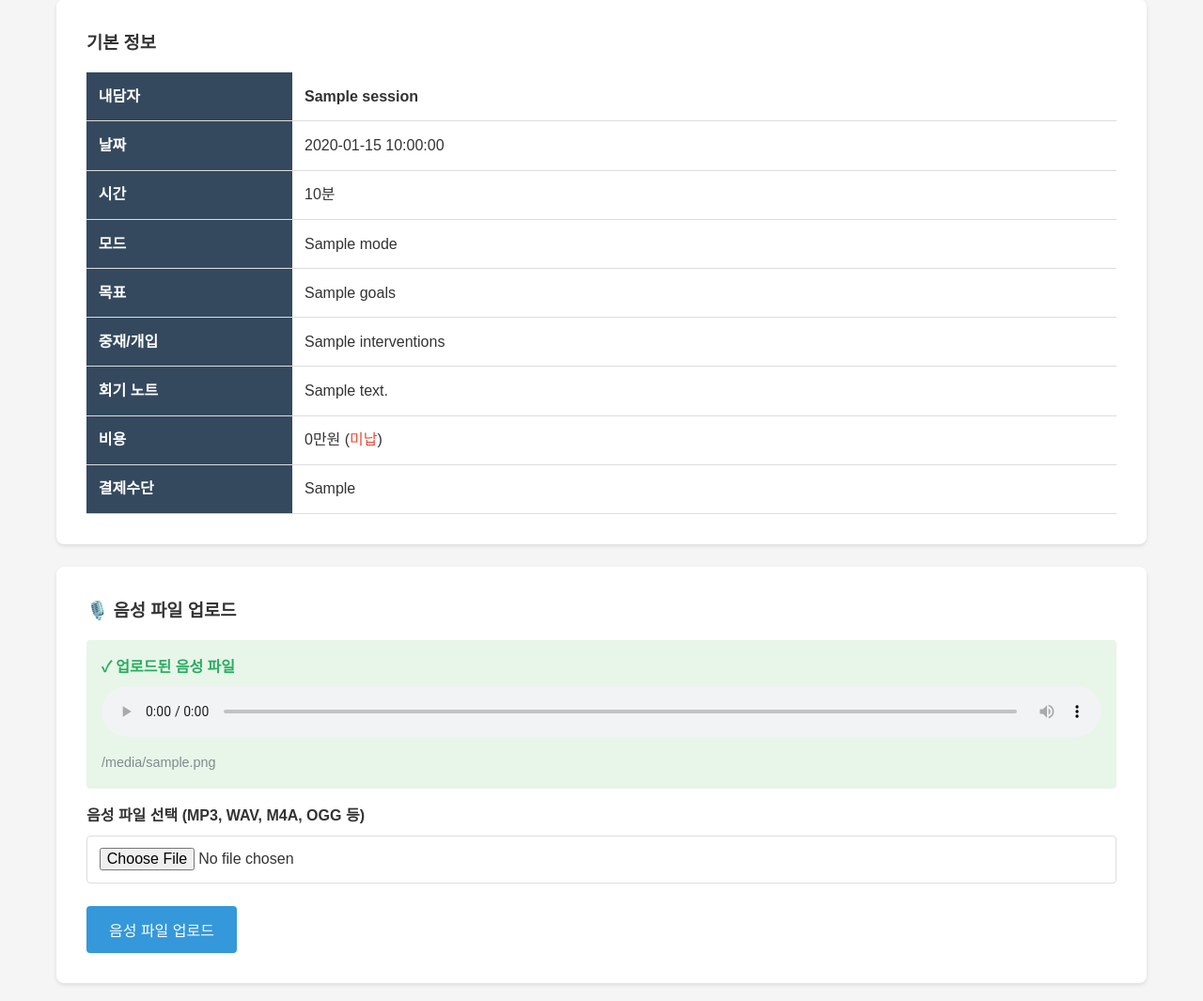
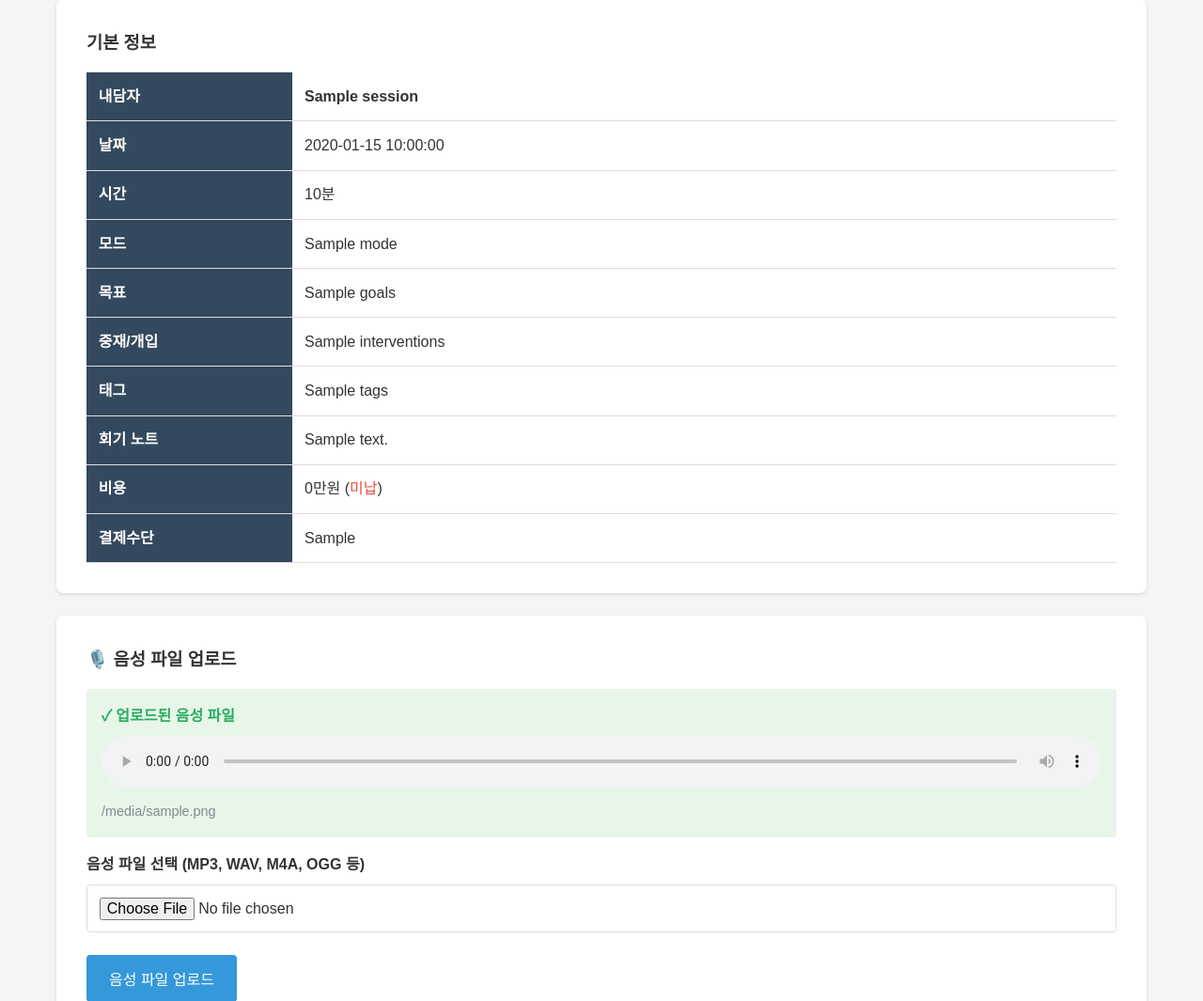
Before and after one commit to doula-loggia/counselor-crm, a Flask app: template templates/session_detail.html in a window 1280 px wide. Shown: the part 206-1271 px from the top of the page at 94% size. Run offline with Flask 3, Linux system fonts and the light colour scheme; the template is opened without the code that fills it: most values are stand-ins (such as "Sample title", 1, 10 or a date in 2020).

Commit message:
Add a field to input tags for new therapy sessions
Updates main.py to include a 'tags' field in session data handling for new and edited sessions. Modifies session_detail.html to display tags, and session_edit.html/session_form.html to include a tag input field.

Replit-Commit-Author: Agent
Replit-Commit-Session-Id: e2148a4e-e460-4bb5-917e-8be908974657
Replit-Commit-Checkpoint-Type: full_checkpoint
Replit-Commit-Screenshot-Url: https://storage.googleapis.com/screenshot-production-us-central1/467df433-729d-43b1-8fdb-397cccec267f/e2148a4e-e460-4bb5-917e-8be908974657/x8jUG8B

```diff
--- a/main.py
+++ b/main.py
@@ -38,7 +38,7 @@ def init_csv_files():
     if not os.path.exists(SESSIONS_CSV):
         sessions_df = pd.DataFrame(columns=[
             'session_id', 'client_id', 'date', 'duration_minutes', 'mode',
-            'goals', 'interventions', 'notes', 'next_actions',
+            'goals', 'interventions', 'tags', 'notes', 'next_actions',
             'next_session_date', 'fee', 'paid', 'payment_method', 'rating', 'transcript',
             'audio_file', 'analysis_summary', 'analysis_stress', 'analysis_intervention',
             'analysis_alternatives', 'analysis_plan', 'analysis_emotions',
@@ -340,6 +340,7 @@ def session_new():
             'mode': request.form.get('mode'),
             'goals': request.form.get('goals'),
             'interventions': request.form.get('interventions'),
+            'tags': request.form.get('tags'),
             'notes': request.form.get('notes'),
             'next_actions': request.form.get('next_actions'),
             'next_session_date': request.form.get('next_session_date'),
@@ -408,6 +409,7 @@ def session_edit(session_id):
         sessions_df.at[idx, 'mode'] = request.form.get('mode')
         sessions_df.at[idx, 'goals'] = request.form.get('goals')
         sessions_df.at[idx, 'interventions'] = request.form.get('interventions')
+        sessions_df.at[idx, 'tags'] = request.form.get('tags')
         sessions_df.at[idx, 'notes'] = request.form.get('notes')
         sessions_df.at[idx, 'next_actions'] = request.form.get('next_actions')
         sessions_df.at[idx, 'next_session_date'] = request.form.get('next_session_date')
--- a/templates/session_detail.html
+++ b/templates/session_detail.html
@@ -38,6 +38,12 @@
             <th>중재/개입</th>
             <td>{{ session_data.interventions }}</td>
         </tr>
+        {% if session_data.tags %}
+        <tr>
+            <th>태그</th>
+            <td>{{ session_data.tags }}</td>
+        </tr>
+        {% endif %}
         <tr>
             <th>회기 노트</th>
             <td>{{ session_data.notes }}</td>
--- a/templates/session_edit.html
+++ b/templates/session_edit.html
@@ -44,6 +44,11 @@
         <div class="form-group">
             <label for="interventions">중재/개입</label>
             <textarea id="interventions" name="interventions" placeholder="사용한 기법이나 중재를 입력하세요">{{ session_data.interventions }}</textarea>
+        </div>
+
+        <div class="form-group">
+            <label for="tags">태그</label>
+            <input type="text" id="tags" name="tags" value="{{ session_data.tags }}" placeholder="예: 인지행동치료, 노출기법 (쉼표로 구분)">
         </div>
 
         <div class="form-group">
--- a/templates/session_form.html
+++ b/templates/session_form.html
@@ -44,6 +44,11 @@
         <div class="form-group">
             <label for="interventions">중재/개입</label>
             <textarea id="interventions" name="interventions" placeholder="사용한 기법이나 중재를 입력하세요"></textarea>
+        </div>
+
+        <div class="form-group">
+            <label for="tags">태그</label>
+            <input type="text" id="tags" name="tags" placeholder="예: 인지행동치료, 노출기법 (쉼표로 구분)">
         </div>
 
         <div class="form-group">
```
Also changed, not shown: 1 other file.
